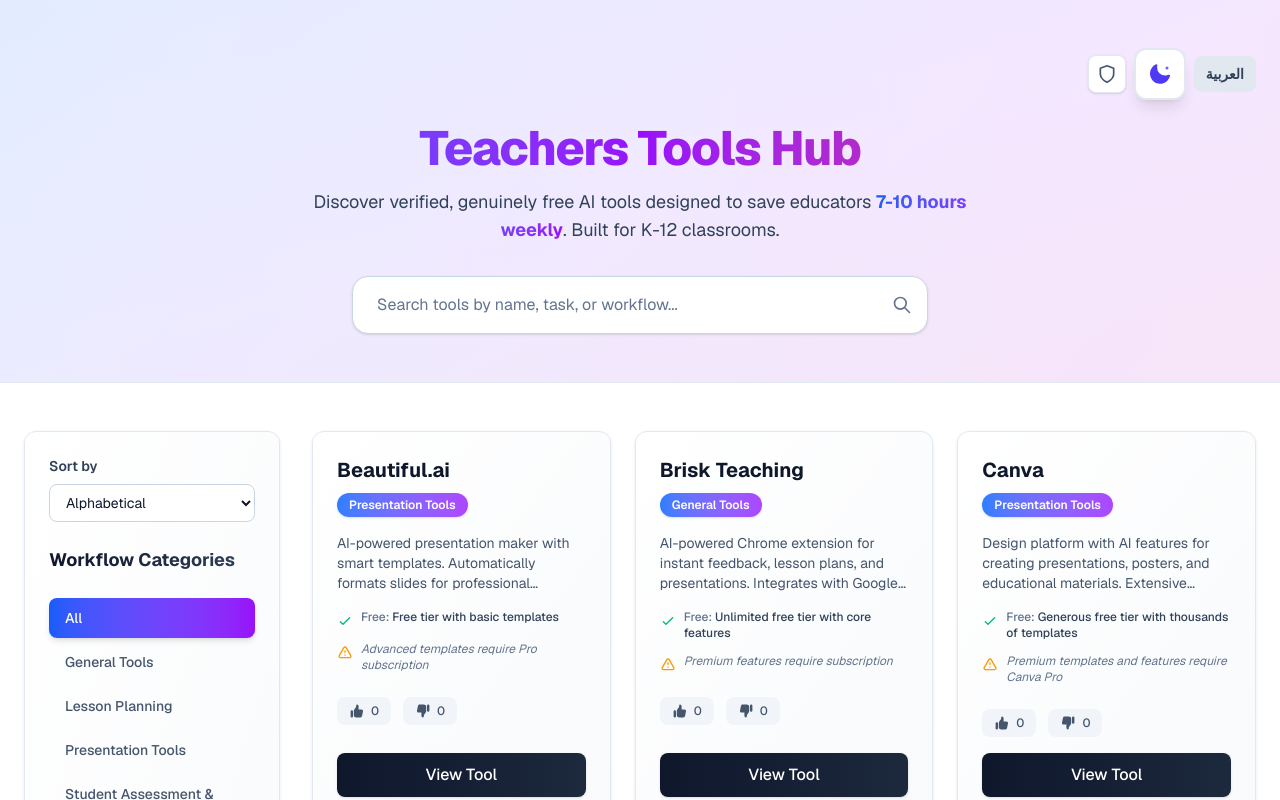
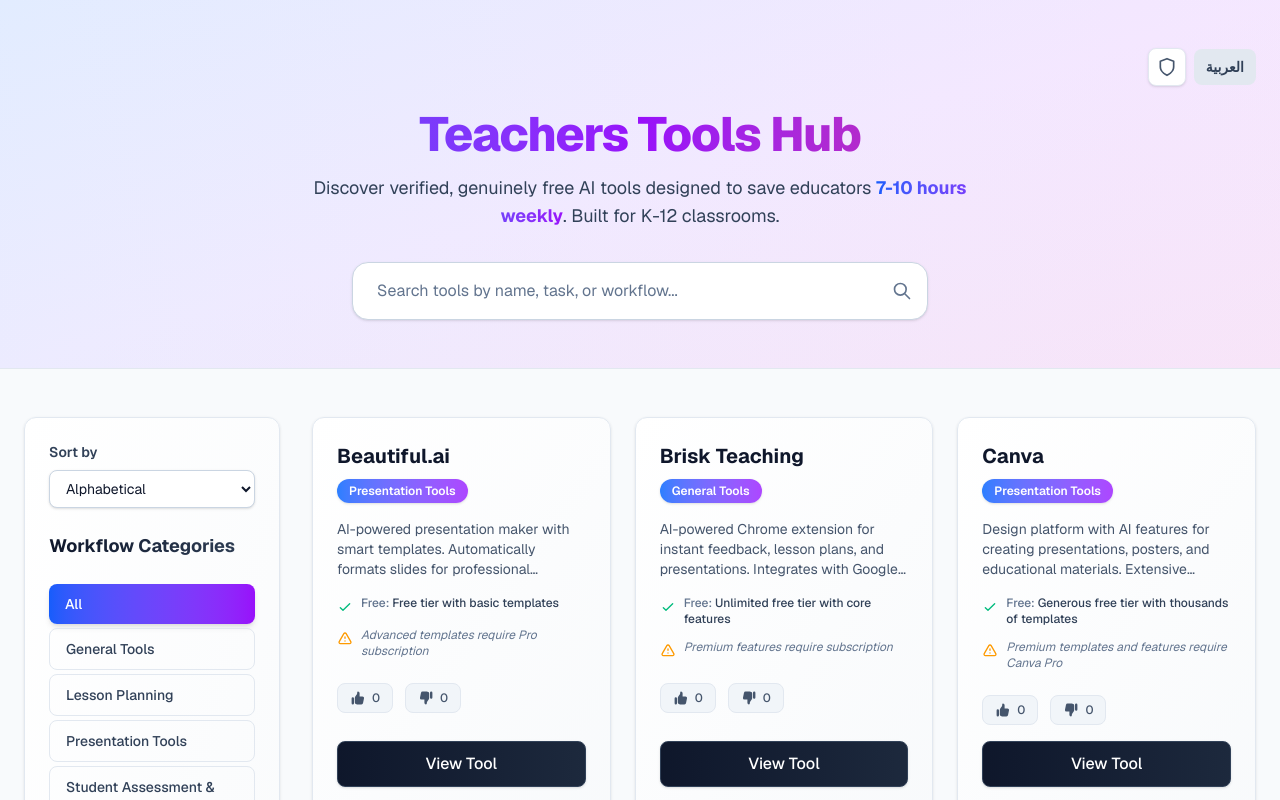
Before and after one commit to AhmedTElKodsh/teachers-tools-hub, a Next.js app in the folder web/: page / in a window 1280 px wide. Shown: the top 800 px of the page. Built offline with nearby package versions, Linux system fonts and the light colour scheme.

Commit message:
Remove dark theme functionality

```diff
--- a/web/app/globals.css
+++ b/web/app/globals.css
@@ -15,9 +15,9 @@
 }
 
 .dark {
-  /* Dark Theme - Adjusted to complement new light palette */
+  /* Dark Theme - Enhanced for better contrast and modern look */
   --background: #0f172a;
-  --foreground: #f1f5f9;
+  --foreground: #f8fafc;
   --surface: #1e293b;
   --surface-hover: #334155;
   --border: #334155;
@@ -132,3 +132,67 @@
   transition-timing-function: cubic-bezier(0.4, 0, 0.2, 1);
   transition-duration: 200ms;
 }
+/* Force main element to use CSS variables - Fix for theme switcher */
+main {
+  background-color: var(--background) !important;
+  color: var(--foreground) !important;
+}
+
+/* Fix header gradients for dark mode */
+header {
+  background: var(--background) !important;
+}
+
+.dark header {
+  background: linear-gradient(
+    135deg,
+    rgb(15 23 42) 0%,
+    rgb(30 41 59) 25%,
+    rgb(51 65 85) 50%,
+    rgb(30 41 59) 75%,
+    rgb(15 23 42) 100%
+  ) !important;
+}
+
+:root header {
+  background: linear-gradient(
+    to bottom right,
+    rgb(239 246 255),
+    rgb(250 245 255),
+    rgb(253 242 248)
+  ) !important;
+}
+
+/* Enhanced dark mode card styling */
+.dark .tool-card {
+  background: linear-gradient(
+    135deg,
+    rgb(30 41 59) 0%,
+    rgb(51 65 85) 100%
+  ) !important;
+  border-color: rgb(71 85 105) !important;
+  box-shadow:
+    0 4px 6px -1px rgba(0, 0, 0, 0.3),
+    0 2px 4px -1px rgba(0, 0, 0, 0.2) !important;
+}
+
+.dark .tool-card:hover {
+  background: linear-gradient(
+    135deg,
+    rgb(51 65 85) 0%,
+    rgb(71 85 105) 100%
+  ) !important;
+  box-shadow:
+    0 10px 15px -3px rgba(0, 0, 0, 0.4),
+    0 4px 6px -2px rgba(0, 0, 0, 0.3) !important;
+}
+
+/* Dark mode sidebar improvements */
+.dark .sidebar-card {
+  background: linear-gradient(
+    135deg,
+    rgb(30 41 59) 0%,
+    rgb(51 65 85) 100%
+  ) !important;
+  border-color: rgb(71 85 105) !important;
+}
--- a/web/app/layout.tsx
+++ b/web/app/layout.tsx
@@ -53,10 +53,7 @@
   children: React.ReactNode;
 }>) {
   return (
-    <html lang="en" suppressHydrationWarning>
-      <head>
-
-      </head>
+    <html lang="en">
       <body
         className={`${geistSans.variable} ${geistMono.variable} ${cairo.variable} antialiased`}
       >
--- a/web/app/page.tsx
+++ b/web/app/page.tsx
@@ -5,7 +5,6 @@
 import { Tool, SortOption } from "../types";
 import FilterSidebar from "../components/FilterSidebar";
 import ToolGrid from "../components/ToolGrid";
-import ThemeToggle from "../components/ThemeToggle";
 import LanguageToggle from "../components/LanguageToggle";
 import { useLanguage } from "../contexts/LanguageContext";
 
@@ -49,9 +48,9 @@
   return (
     <main className="min-h-screen bg-white dark:bg-slate-900 text-slate-900 dark:text-slate-100 transition-colors">
       {/* Header */}
-      <header className="relative bg-gradient-to-br from-blue-50 via-purple-50 to-pink-50 dark:from-slate-800 dark:via-slate-800 dark:to-slate-900 border-b border-slate-200 dark:border-slate-700 py-8 md:py-12 px-4 md:px-6 overflow-hidden">
+      <header className="relative bg-gradient-to-br from-blue-50 via-purple-50 to-pink-50 dark:bg-slate-900 border-b border-slate-200 dark:border-slate-700 py-8 md:py-12 px-4 md:px-6 overflow-hidden">
         {/* Animated gradient background */}
-        <div className="absolute inset-0 bg-gradient-to-r from-blue-500/8 via-purple-500/8 to-pink-500/8 dark:from-blue-500/10 dark:via-purple-500/10 dark:to-pink-500/10 animate-gradient"></div>
+        <div className="absolute inset-0 bg-gradient-to-r from-blue-500/8 via-purple-500/8 to-pink-500/8 dark:bg-transparent animate-gradient"></div>
 
         <div className="max-w-7xl mx-auto relative z-10">
           {/* Top Bar with Toggles */}
@@ -60,7 +59,7 @@
           >
             <a
               href="/admin/dashboard"
-              className="p-2 rounded-lg bg-white dark:bg-slate-800/80 hover:bg-slate-50 dark:hover:bg-slate-800 transition-colors shadow-sm border border-slate-200 dark:border-slate-700 dark:text-white group"
+              className="p-2 rounded-lg bg-white dark:bg-slate-800/90 hover:bg-slate-50 dark:hover:bg-slate-700 transition-colors shadow-sm border border-slate-200 dark:border-slate-700 dark:text-white group backdrop-blur-sm"
               aria-label="Admin Dashboard"
               title={isRTL ? "ادمن" : "Admin"}
             >
@@ -77,19 +76,18 @@
                 <path d="M12 22s8-4 8-10V5l-8-3-8 3v7c0 6 8 10 8 10z" />
               </svg>
             </a>
-            <ThemeToggle />
             <LanguageToggle />
           </div>
 
           {/* Title and Description */}
           <div className="text-center">
             <h1
-              className={`text-3xl md:text-4xl lg:text-5xl font-extrabold tracking-tight bg-gradient-to-r from-blue-600 via-purple-600 to-pink-600 dark:from-slate-100 dark:via-blue-200 dark:to-purple-200 bg-clip-text text-transparent mb-4 animate-fade-in ${isRTL ? "font-cairo" : ""}`}
+              className={`text-3xl md:text-4xl lg:text-5xl font-extrabold tracking-tight bg-gradient-to-r from-blue-600 via-purple-600 to-pink-600 dark:from-blue-400 dark:via-purple-400 dark:to-pink-400 bg-clip-text text-transparent mb-4 animate-fade-in ${isRTL ? "font-cairo" : ""}`}
             >
               {t.title}
             </h1>
             <p
-              className={`text-base md:text-lg text-slate-700 dark:text-slate-300 max-w-2xl mx-auto mb-2 animate-fade-in ${isRTL ? "font-cairo" : ""}`}
+              className={`text-base md:text-lg text-slate-700 dark:text-slate-100 max-w-2xl mx-auto mb-2 animate-fade-in ${isRTL ? "font-cairo" : ""}`}
               style={{ animationDelay: "0.1s" }}
             >
               {t.subtitle}{" "}
@@ -109,11 +107,11 @@
                 placeholder={t.searchPlaceholder}
                 value={searchQuery}
                 onChange={(e) => setSearchQuery(e.target.value)}
-                className={`w-full px-4 md:px-6 py-3 md:py-4 bg-white dark:bg-slate-700/80 backdrop-blur-sm border border-slate-300 dark:border-slate-600 rounded-2xl focus:outline-none focus:ring-2 focus:ring-blue-500 focus:border-transparent focus:bg-white dark:focus:bg-slate-600 transition-all shadow-sm hover:shadow-md text-slate-900 dark:text-slate-100 placeholder-slate-500 dark:placeholder-slate-500 ${isRTL ? "text-right font-cairo pr-12 pl-4" : "pl-6 pr-12"}`}
+                className={`w-full px-4 md:px-6 py-3 md:py-4 bg-white dark:bg-slate-800 backdrop-blur-sm border border-slate-300 dark:border-slate-600 rounded-2xl focus:outline-none focus:ring-2 focus:ring-blue-500 dark:focus:ring-blue-400 focus:border-transparent focus:bg-white dark:focus:bg-slate-800 transition-all shadow-sm hover:shadow-md text-slate-900 dark:text-white placeholder-slate-500 dark:placeholder-slate-400 ${isRTL ? "text-right font-cairo pr-12 pl-4" : "pl-6 pr-12"}`}
                 dir={isRTL ? "rtl" : "ltr"}
               />
               <div
-                className={`absolute top-1/2 -translate-y-1/2 text-slate-500 dark:text-slate-500 ${isRTL ? "left-4" : "right-4"}`}
+                className={`absolute top-1/2 -translate-y-1/2 text-slate-500 dark:text-slate-300 ${isRTL ? "left-4" : "right-4"}`}
               >
                 <svg
                   xmlns="http://www.w3.org/2000/svg"
--- a/web/components/ClientProviders.tsx
+++ b/web/components/ClientProviders.tsx
@@ -1,6 +1,5 @@
 "use client";
 
-import { ThemeProvider } from "../contexts/ThemeContext";
 import { LanguageProvider } from "../contexts/LanguageContext";
 
 export default function ClientProviders({
@@ -8,9 +7,5 @@
 }: {
   children: React.ReactNode;
 }) {
-  return (
-    <ThemeProvider>
-      <LanguageProvider>{children}</LanguageProvider>
-    </ThemeProvider>
-  );
+  return <LanguageProvider>{children}</LanguageProvider>;
 }
--- a/web/components/FilterSidebar.tsx
+++ b/web/components/FilterSidebar.tsx
@@ -57,18 +57,18 @@
       />
 
       <div className="w-full md:w-64 shrink-0">
-        <div className="bg-gradient-to-br from-white to-slate-50 dark:from-slate-800 dark:to-slate-900 rounded-xl shadow-sm border border-slate-200 dark:border-slate-700 p-4 md:p-6 md:sticky md:top-8 animate-fade-in">
+        <div className="sidebar-card bg-gradient-to-br from-white to-slate-50 dark:bg-slate-800 rounded-xl shadow-sm border border-slate-200 dark:border-slate-700 p-4 md:p-6 md:sticky md:top-8 animate-fade-in">
           {/* Sort Dropdown */}
           <div className="mb-6">
             <label
-              className={`block text-sm font-semibold text-slate-700 dark:text-slate-300 mb-2 ${isRTL ? "font-cairo text-right" : ""}`}
+              className={`block text-sm font-semibold text-slate-700 dark:text-slate-200 mb-2 ${isRTL ? "font-cairo text-right" : ""}`}
             >
               {t.sortBy}
             </label>
             <select
               value={sortOption}
               onChange={(e) => onSortChange(e.target.value as SortOption)}
-              className={`w-full px-3 py-2 rounded-lg border border-slate-300 dark:border-slate-600 bg-white dark:bg-slate-700 text-slate-900 dark:text-slate-100 text-sm focus:ring-2 focus:ring-blue-500 focus:border-transparent transition-all ${isRTL ? "font-cairo text-right" : ""}`}
+              className={`w-full px-3 py-2 rounded-lg border border-slate-300 dark:border-slate-600 bg-white dark:bg-slate-700/80 text-slate-900 dark:text-slate-100 text-sm focus:ring-2 focus:ring-blue-500 focus:border-transparent transition-all shadow-sm ${isRTL ? "font-cairo text-right" : ""}`}
             >
               {sortOptions.map((option) => (
                 <option key={option.value} value={option.value}>
@@ -89,7 +89,7 @@
               className={`w-full px-3 md:px-4 py-2 md:py-2.5 rounded-lg text-sm font-medium transition-all ${
                 selectedCategory === null
                   ? "bg-gradient-to-r from-blue-600 to-purple-600 dark:from-blue-500 dark:to-purple-500 text-white shadow-md hover:shadow-lg transform hover:scale-[1.02]"
-                  : "text-slate-600 dark:text-slate-300 hover:bg-gradient-to-r hover:from-slate-50 hover:to-slate-100 dark:hover:from-slate-700 dark:hover:to-slate-600 hover:text-slate-900 dark:hover:text-slate-100"
+                  : "text-slate-700 dark:text-white hover:bg-slate-100 dark:hover:bg-slate-700 hover:text-slate-900 dark:hover:text-white border border-slate-200 dark:border-slate-600 dark:hover:border-slate-400"
               } ${isRTL ? "text-right font-cairo" : "text-left"}`}
             >
               {t.allTools}
@@ -101,7 +101,7 @@
                 className={`w-full px-3 md:px-4 py-2 md:py-2.5 rounded-lg text-sm font-medium transition-all ${
                   selectedCategory === category
                     ? "bg-gradient-to-r from-blue-600 to-purple-600 dark:from-blue-500 dark:to-purple-500 text-white shadow-md hover:shadow-lg transform hover:scale-[1.02]"
-                    : "text-slate-600 dark:text-slate-300 hover:bg-gradient-to-r hover:from-slate-50 hover:to-slate-100 dark:hover:from-slate-700 dark:hover:to-slate-600 hover:text-slate-900 dark:hover:text-slate-100"
+                    : "text-slate-700 dark:text-white hover:bg-slate-100 dark:hover:bg-slate-700 hover:text-slate-900 dark:hover:text-white border border-slate-200 dark:border-slate-600 dark:hover:border-slate-400"
                 } ${isRTL ? "text-right font-cairo" : "text-left"}`}
               >
                 {getCategoryTranslation(category)}
@@ -112,14 +112,14 @@
           <div
             className={`mt-8 md:mt-10 pt-6 border-t border-slate-100 dark:border-slate-700 space-y-4 ${isRTL ? "font-cairo" : ""}`}
           >
-            <div className="bg-gradient-to-br from-emerald-50 to-teal-50 dark:from-emerald-900/20 dark:to-teal-900/20 rounded-lg p-4 border border-emerald-200 dark:border-emerald-800 shadow-sm">
+            <div className="bg-gradient-to-br from-emerald-50 to-teal-50 dark:from-emerald-900/30 dark:to-teal-900/30 rounded-lg p-4 border border-emerald-200 dark:border-emerald-700/50 shadow-sm">
               <h4
                 className={`text-xs font-bold text-emerald-800 dark:text-emerald-300 uppercase tracking-wider mb-2 ${isRTL ? "text-right" : ""}`}
               >
                 {t.proTip}
               </h4>
               <p
-                className={`text-xs text-emerald-700 dark:text-emerald-400 leading-relaxed ${isRTL ? "text-right" : ""}`}
+                className={`text-xs text-emerald-700 dark:text-emerald-300 leading-relaxed ${isRTL ? "text-right" : ""}`}
               >
                 {t.proTipText}
               </p>
@@ -127,7 +127,7 @@
 
             <button
               onClick={() => setIsSuggestModalOpen(true)}
-              className="w-full bg-gradient-to-r from-slate-900 to-slate-800 dark:from-slate-700 dark:to-slate-600 text-white px-4 py-3 rounded-lg text-sm font-semibold hover:from-slate-800 hover:to-slate-700 dark:hover:from-slate-600 dark:hover:to-slate-500 transition-all shadow-sm hover:shadow-md transform hover:scale-[1.02]"
+              className="w-full bg-gradient-to-r from-slate-900 to-slate-800 dark:from-slate-600 dark:to-slate-700 text-white px-4 py-3 rounded-lg text-sm font-semibold hover:from-slate-800 hover:to-slate-700 dark:hover:from-slate-500 dark:hover:to-slate-600 transition-all shadow-sm hover:shadow-md transform hover:scale-[1.02]"
             >
               {t.suggestTool}
             </button>
--- a/web/components/ToolCard.tsx
+++ b/web/components/ToolCard.tsx
@@ -39,26 +39,26 @@
   };
 
   return (
-    <div className="bg-gradient-to-br from-white to-slate-50 dark:from-slate-800 dark:to-slate-900 rounded-xl shadow-sm border border-slate-200 dark:border-slate-700 p-4 md:p-6 flex flex-col h-full hover-scale animate-fade-in relative overflow-hidden group">
+    <div className="bg-gradient-to-br from-white to-slate-50 dark:bg-slate-800 rounded-xl shadow-sm dark:shadow-xl border border-slate-200 dark:border-white p-4 md:p-6 flex flex-col h-full hover-scale animate-fade-in relative overflow-hidden group">
       {/* Gradient overlay on hover */}
-      <div className="absolute inset-0 bg-gradient-to-br from-blue-500/5 to-purple-500/5 dark:from-blue-500/10 dark:to-purple-500/10 opacity-0 group-hover:opacity-100 transition-opacity duration-300 rounded-xl pointer-events-none"></div>
+      <div className="absolute inset-0 bg-gradient-to-br from-blue-500/5 to-purple-500/5 dark:bg-transparent opacity-0 group-hover:opacity-100 transition-opacity duration-300 rounded-xl pointer-events-none"></div>
 
       <div className="flex-1 relative z-10">
         {/* Title and Category - Stacked Vertically */}
         <div className={`mb-4 ${isRTL ? "text-right" : ""}`}>
           <h3
-            className={`text-lg md:text-xl font-bold text-slate-900 dark:text-slate-100 mb-2 ${isRTL ? "text-left" : ""}`}
+            className={`text-lg md:text-xl font-bold text-slate-900 dark:text-white mb-2 ${isRTL ? "text-left" : ""}`}
             dir="ltr"
           >
             {tool.name}
           </h3>
-          <span className="inline-block bg-gradient-to-r from-blue-500 to-purple-500 text-white text-xs font-semibold px-3 py-1 rounded-full shadow-sm">
+          <span className="inline-block bg-gradient-to-r from-blue-500 to-purple-500 dark:from-blue-400 dark:to-purple-400 text-white text-xs font-semibold px-3 py-1 rounded-full shadow-sm">
             {categoryName}
           </span>
         </div>
 
         <p
-          className={`text-slate-600 dark:text-slate-300 text-sm mb-4 line-clamp-3 ${isRTL ? "text-right font-cairo" : ""}`}
+          className={`text-slate-600 dark:text-white text-sm mb-4 line-clamp-3 ${isRTL ? "text-right font-cairo" : ""}`}
           dir={isRTL ? "rtl" : "ltr"}
         >
           {description}
@@ -84,10 +84,10 @@
               </svg>
             </div>
             <p
-              className={`text-xs text-slate-700 dark:text-slate-300 font-medium ${isRTL ? "text-right font-cairo" : ""}`}
+              className={`text-xs text-slate-700 dark:text-white font-medium ${isRTL ? "text-right font-cairo" : ""}`}
               dir={isRTL ? "rtl" : "ltr"}
             >
-              <span className="text-slate-500 dark:text-slate-400">
+              <span className="text-slate-500 dark:text-slate-300">
                 {t.free}:
               </span>{" "}
               {freeTier}
@@ -113,7 +113,7 @@
                 </svg>
               </div>
               <p
-                className={`text-xs text-slate-500 dark:text-slate-400 italic ${isRTL ? "text-right font-cairo" : ""}`}
+                className={`text-xs text-slate-500 dark:text-slate-300 italic ${isRTL ? "text-right font-cairo" : ""}`}
                 dir={isRTL ? "rtl" : "ltr"}
               >
                 {limitations}
@@ -131,7 +131,7 @@
             className={`flex items-center gap-1.5 px-3 py-1.5 rounded-lg text-xs font-medium transition-all ${
               userVote === "like"
                 ? "bg-emerald-500 text-white shadow-md"
-                : "bg-slate-100 dark:bg-slate-700 text-slate-600 dark:text-slate-300 hover:bg-emerald-100 dark:hover:bg-emerald-900/30"
+                : "bg-slate-100 dark:bg-slate-700 text-slate-600 dark:text-white hover:bg-emerald-100 dark:hover:bg-emerald-900/30 border border-slate-200 dark:border-slate-600"
             }`}
             title={t.like}
           >
@@ -146,7 +146,7 @@
             className={`flex items-center gap-1.5 px-3 py-1.5 rounded-lg text-xs font-medium transition-all ${
               userVote === "dislike"
                 ? "bg-red-500 text-white shadow-md"
-                : "bg-slate-100 dark:bg-slate-700 text-slate-600 dark:text-slate-300 hover:bg-red-100 dark:hover:bg-red-900/30"
+                : "bg-slate-100 dark:bg-slate-700 text-slate-600 dark:text-white hover:bg-red-100 dark:hover:bg-red-900/30 border border-slate-200 dark:border-slate-600"
             }`}
             title={t.dislike}
           >
@@ -162,7 +162,7 @@
         href={tool.url}
         target="_blank"
         rel="noopener noreferrer"
-        className={`relative z-10 block w-full text-center bg-gradient-to-r from-slate-900 to-slate-800 dark:from-slate-700 dark:to-slate-600 text-white py-2.5 rounded-lg font-medium hover:from-slate-800 hover:to-slate-700 dark:hover:from-slate-600 dark:hover:to-slate-500 transition-all shadow-sm hover:shadow-md mt-auto ${isRTL ? "font-cairo" : ""}`}
+        className={`relative z-10 block w-full text-center bg-gradient-to-r from-slate-900 to-slate-800 dark:from-slate-700 dark:to-slate-600 text-white py-2.5 rounded-lg font-medium hover:from-slate-800 hover:to-slate-700 dark:hover:from-slate-600 dark:hover:to-slate-500 transition-all shadow-sm hover:shadow-md mt-auto border border-slate-700 dark:border-slate-500 ${isRTL ? "font-cairo" : ""}`}
       >
         {t.viewTool}
       </a>
--- a/web/contexts/ThemeContext.tsx
+++ b/web/contexts/ThemeContext.tsx
@@ -15,18 +15,22 @@
 });
 
 export function ThemeProvider({ children }: { children: React.ReactNode }) {
-  const [theme, setTheme] = useState<Theme | null>(null);
+  const [theme, setTheme] = useState<Theme>("light"); // Default to light to prevent hydration mismatch
   const [mounted, setMounted] = useState(false);
 
   useEffect(() => {
     setMounted(true);
+
+    // Only run on client side
     const stored = localStorage.getItem("theme") as Theme | null;
     const prefersDark = window.matchMedia(
       "(prefers-color-scheme: dark)",
     ).matches;
     const initialTheme = stored || (prefersDark ? "dark" : "light");
+
     setTheme(initialTheme);
 
+    // Apply theme class immediately
     if (initialTheme === "dark") {
       document.documentElement.classList.add("dark");
     } else {
@@ -35,12 +39,13 @@
   }, []);
 
   const toggleTheme = () => {
-    if (!theme) return;
+    if (!mounted) return; // Prevent execution before hydration
 
     const newTheme = theme === "light" ? "dark" : "light";
     setTheme(newTheme);
     localStorage.setItem("theme", newTheme);
 
+    // Apply theme class immediately
     if (newTheme === "dark") {
       document.documentElement.classList.add("dark");
     } else {
@@ -48,9 +53,9 @@
     }
   };
 
-  // Prevent flash of unstyled content
-  if (!mounted || !theme) {
-    return <>{children}</>;
+  // Prevent hydration mismatch by not rendering until mounted
+  if (!mounted) {
+    return <div suppressHydrationWarning>{children}</div>;
   }
 
   return (
--- a/web/tailwind.config.ts
+++ b/web/tailwind.config.ts
@@ -1,11 +1,13 @@
 import type { Config } from "tailwindcss";
 
 const config: Config = {
-  darkMode: "class", // Enable class-based dark mode
   content: [
     "./pages/**/*.{js,ts,jsx,tsx,mdx}",
     "./components/**/*.{js,ts,jsx,tsx,mdx}",
     "./app/**/*.{js,ts,jsx,tsx,mdx}",
+    "./contexts/**/*.{js,ts,jsx,tsx,mdx}",
+    "./hooks/**/*.{js,ts,jsx,tsx,mdx}",
+    "./lib/**/*.{js,ts,jsx,tsx,mdx}",
   ],
   theme: {
     extend: {
```
Also changed, not shown: web/components/ThemeToggle.tsx (+13 -2 lines).
